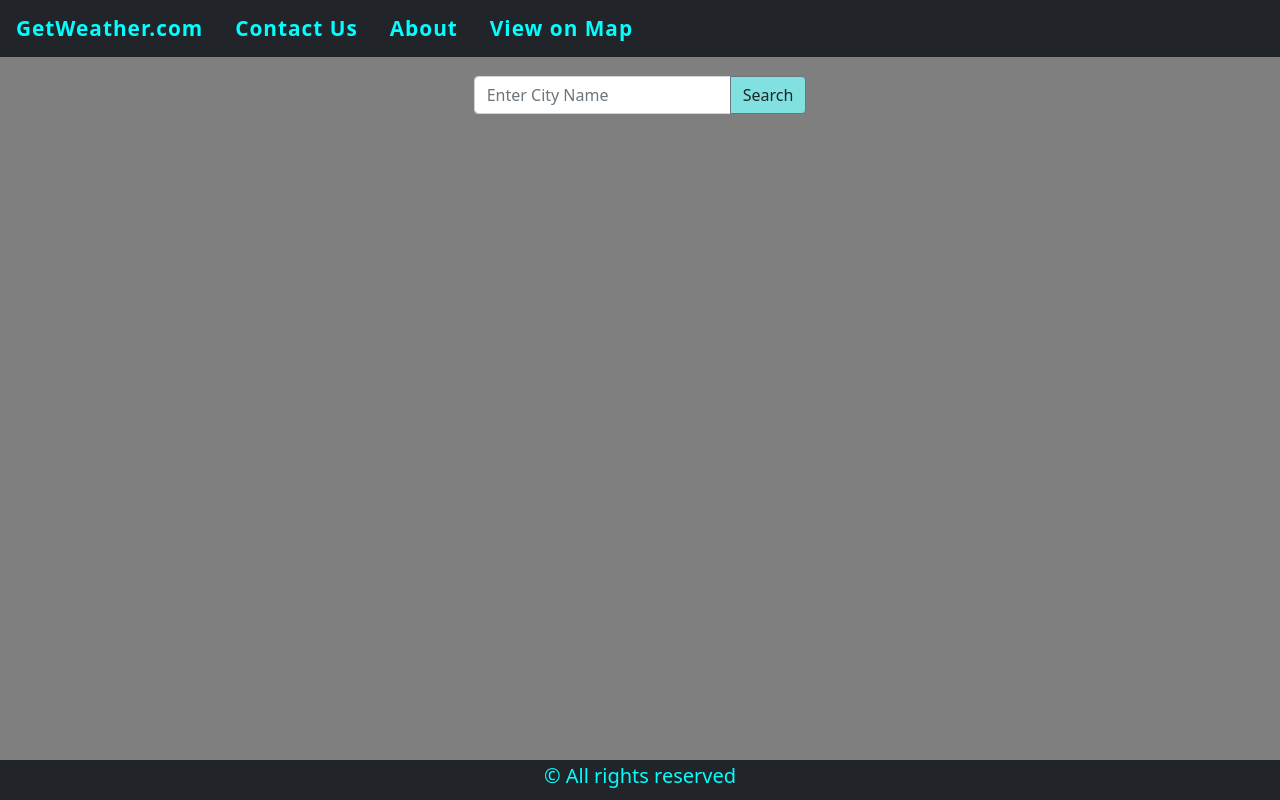
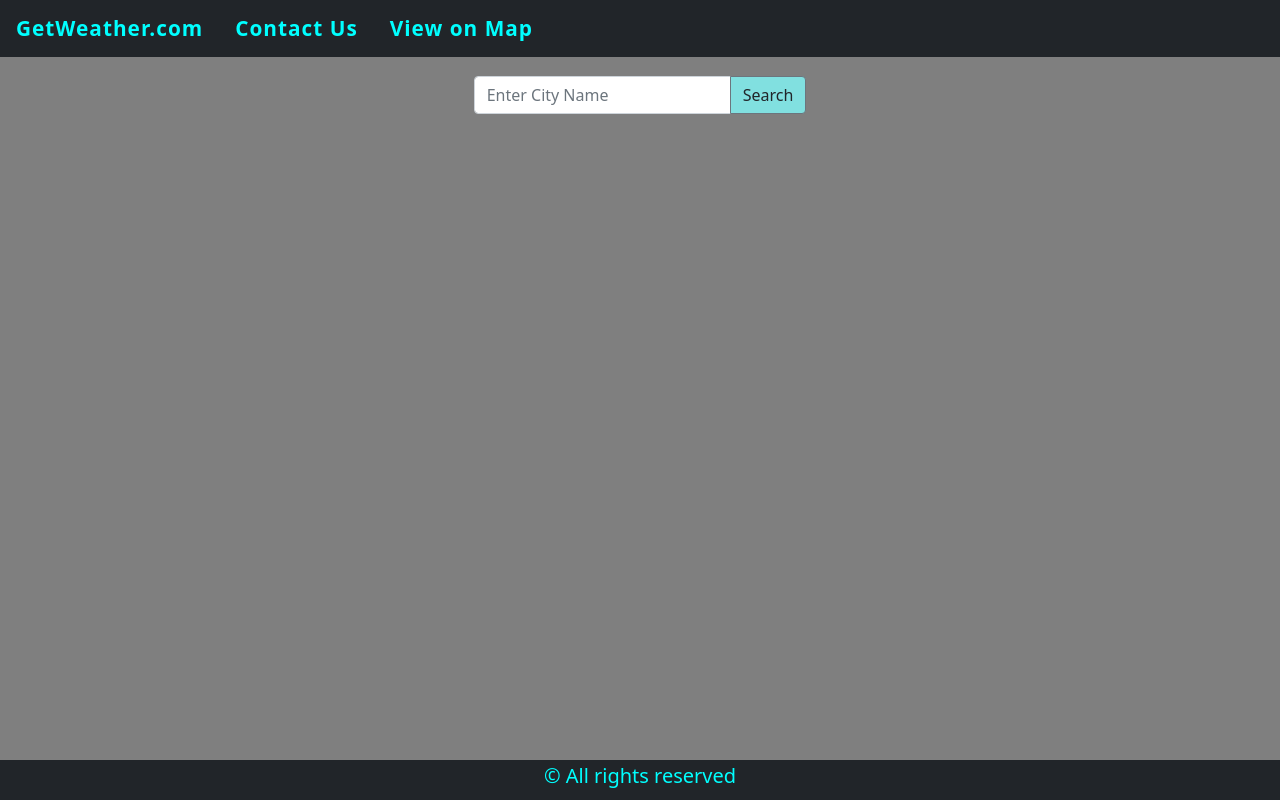
Before and after one commit to harshilsharmaa/weatherupdate.github.io, a plain HTML site: page index.html in a window 1280 px wide. Drawn offline with nearby package versions, Linux system fonts and the light colour scheme; no server answers.

Commit message:
Update index.html
temporary

```diff
--- a/index.html
+++ b/index.html
@@ -20,7 +20,7 @@
   <nav class="navbar  navbar-expand-lg navbar-dark bg-dark" id="navbar">
     <a class="navbar-brand " href="./index.html">GetWeather.com</a>
     <a class="navbar-brand " href="./contact.html">Contact Us</a>
-    <a class="navbar-brand " href="./about.html">About</a>
+<!--     <a class="navbar-brand " href="./about.html">About</a> -->
     <a class="navbar-brand " href="./map.html">View on Map</a>
   </nav>
 
```
